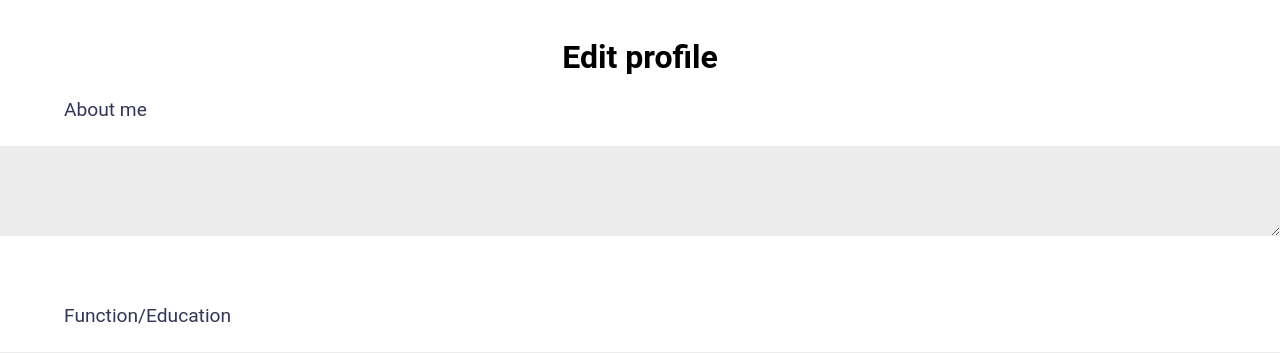
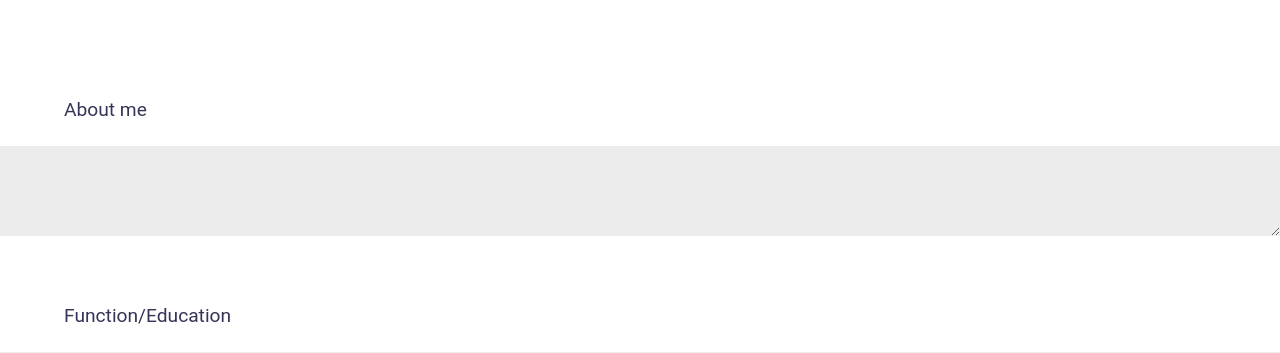
Before and after one commit to Ramon96/Project-tech-team8, a Node server app: page /edit/editprofile in a window 1280 px wide. Shown: the part 50-403 px from the top of the page. Run offline with Node 20, Linux system fonts and the light colour scheme; the visitor is signed in with stand-in values (Sample User, id 1); some libraries are stand-ins or nearby versions.

Commit message:
:lipstick: white text on dark backgrounds

```diff
--- a/public/stylesheets/style.css
+++ b/public/stylesheets/style.css
@@ -406,3 +406,10 @@ input[type="radio"]{
   background-color: #cccbcb;
   margin-top: 25%;
 }
+#editHeader{
+  color:white;
+}
+
+#aboutme{
+  color:white;
+}
--- a/views/editprofile.hbs
+++ b/views/editprofile.hbs
@@ -5,7 +5,7 @@
             </ul>
         </nav>
     </header>
-<h1>Edit profile</h1>
+<h1 id="editHeader">Edit profile</h1>
 <form action="editprofile/update" method="POST">
     <label for="aboutme">About me</label>
     <textarea name="aboutme" id="aboutme">{{aboutme}}</textarea>
```
